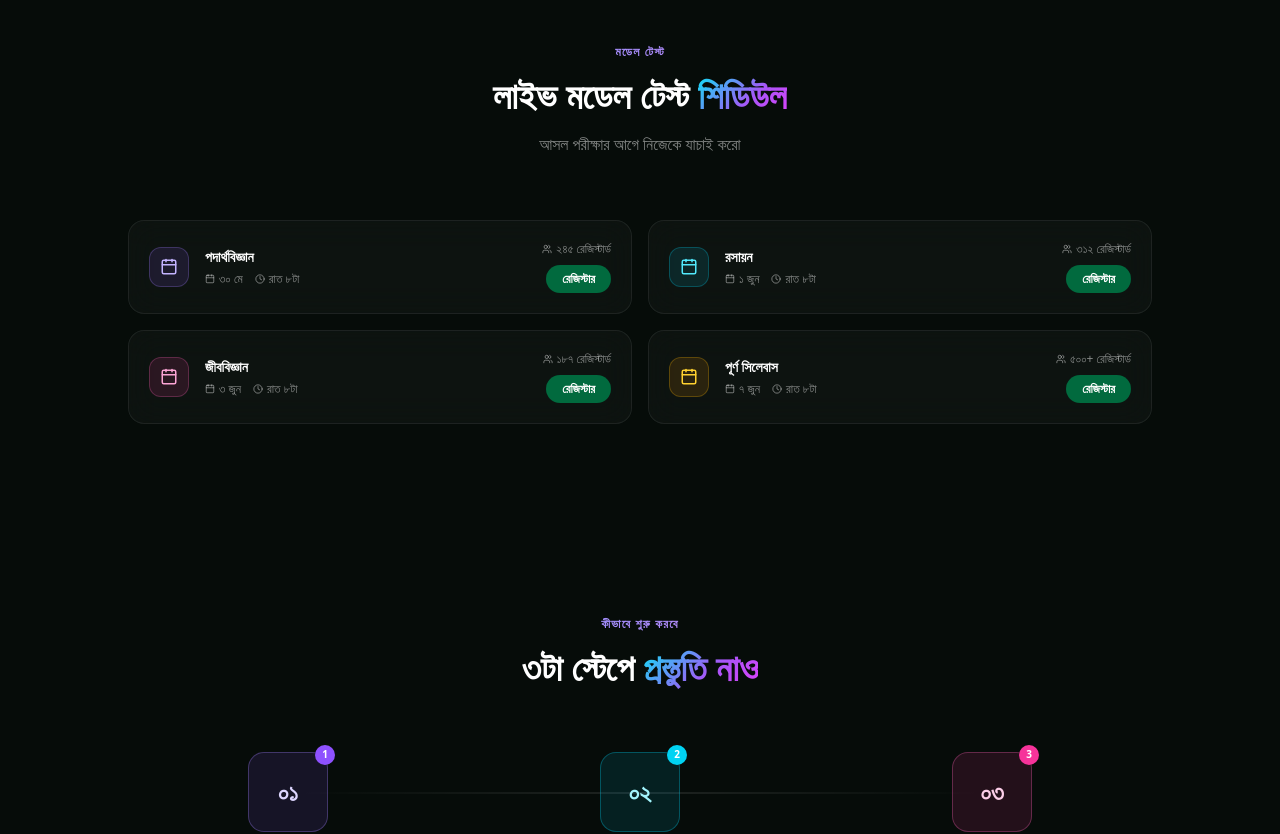
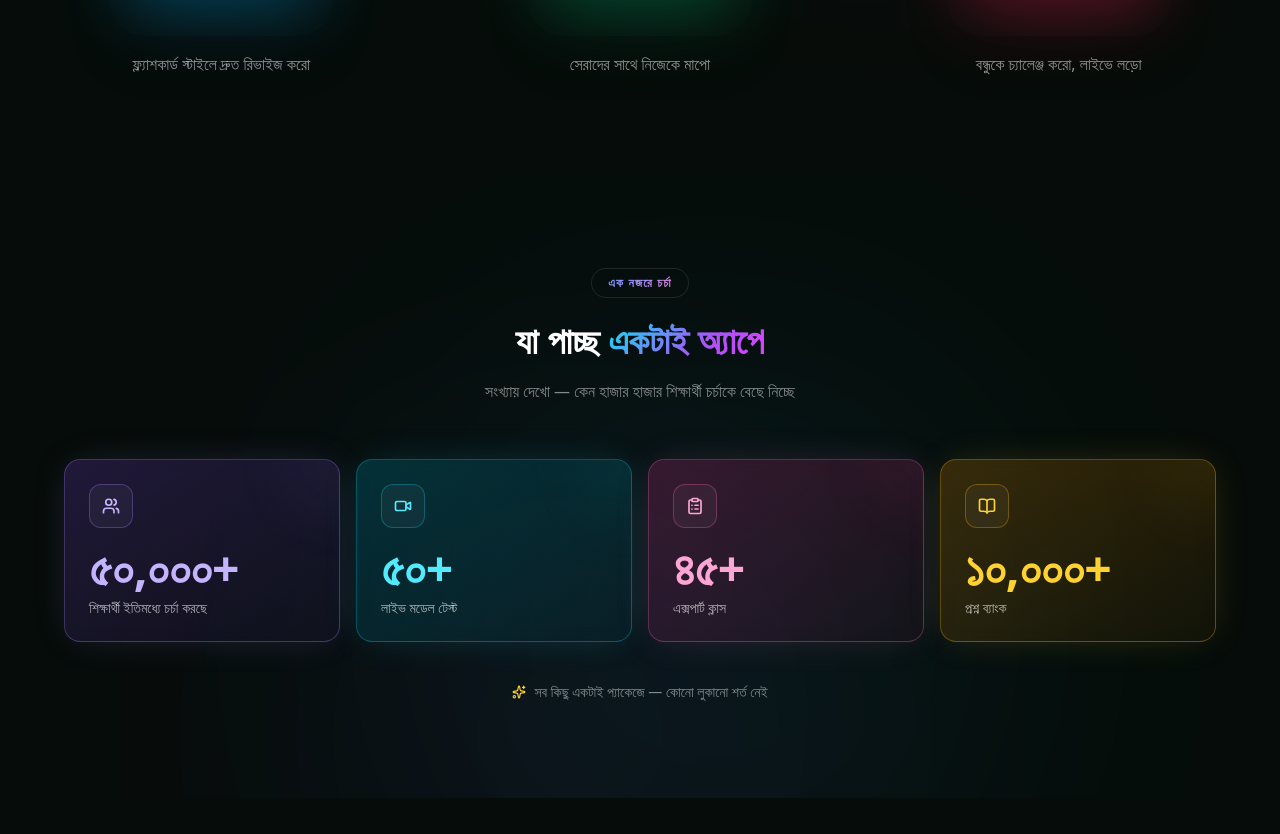
Before and after one commit to abdunnurwasit-156/chorcha_landing_ad, a React (Vite) app: page / in a window 1280 px wide. Shown: the part 2940-3774 px from the top of the page. Built offline with nearby package versions, Linux system fonts and the light colour scheme; grey boxes are pictures that could not be loaded; a web font is replaced by a local one.

Commit message:
Mobile UX overhaul: replace ModelTestSchedule with SummaryStats, fix flickering, bigger phones

```diff
--- a/src/components/AppShowcase.jsx
+++ b/src/components/AppShowcase.jsx
@@ -112,7 +112,7 @@ export default function AppShowcase({ data }) {
                 <div
                   className={`absolute inset-0 rounded-[36px] blur-2xl opacity-35 scale-90 ${v.bg}`}
                 />
-                <div className="relative w-52 sm:w-48 md:w-44 rounded-[36px] overflow-hidden shadow-2xl" style={{ aspectRatio: '9/19.5' }}>
+                <div className="relative w-64 sm:w-60 md:w-56 rounded-[36px] overflow-hidden shadow-2xl" style={{ aspectRatio: '9/19.5' }}>
                   <video
                     src={v.src}
                     autoPlay
@@ -124,7 +124,7 @@ export default function AppShowcase({ data }) {
                 </div>
               </div>
 
-              <p className="text-center text-sm text-white/55 mt-3 max-w-[180px]">
+              <p className="text-center text-sm sm:text-base text-white/60 mt-4 max-w-[220px]">
                 {v.desc}
               </p>
             </motion.div>
--- a/src/components/Instructors.jsx
+++ b/src/components/Instructors.jsx
@@ -122,20 +122,17 @@ export default function Instructors({ data }) {
           <div
             ref={trackRef}
             className="flex gap-4 overflow-x-auto scroll-smooth px-10 sm:px-14 pb-2"
-            style={{ scrollbarWidth: "none", msOverflowStyle: "none" }}
+            style={{ scrollbarWidth: "none", msOverflowStyle: "none", touchAction: "pan-x" }}
           >
             {data.instructors.map((inst, i) => {
               const c = subjectPalette[i % subjectPalette.length];
               return (
                 <motion.div
                   key={inst.name}
-                  initial={{ opacity: 0, y: 40 }}
-                  whileInView={{ opacity: 1, y: 0 }}
-                  viewport={{ once: true, margin: "0px 0px -80px 0px" }}
-                  transition={{ duration: 0.5, delay: i * 0.07 }}
                   whileHover={{ y: -6 }}
-                  className="group card-glass border border-white/8 rounded-3xl overflow-hidden flex-shrink-0 transition-all duration-300 cursor-default"
-                  style={{ width: CARD_WIDTH, boxShadow: `0 0 0 0 ${c.glow}` }}
+                  transition={{ duration: 0.25 }}
+                  className="group card-glass border border-white/8 rounded-3xl overflow-hidden flex-shrink-0 transition-shadow duration-300 cursor-default"
+                  style={{ width: CARD_WIDTH, boxShadow: `0 0 0 0 ${c.glow}`, willChange: "transform" }}
                 >
                   {/* Portrait */}
                   <div className="relative w-full overflow-hidden" style={{ aspectRatio: "3/4" }}>
--- /dev/null
+++ b/src/components/SummaryStats.jsx
@@ -0,0 +1,140 @@
+import { motion } from 'framer-motion'
+import { Users, Video, ClipboardList, BookOpen, Calendar, Sparkles } from 'lucide-react'
+import { PAGES } from '../data/content'
+
+const STATS_ADMISSION = [
+  {
+    icon: Users,
+    value: "৫০,০০০+",
+    label: "শিক্ষার্থী ইতিমধ্যে চর্চা করছে",
+    color: { bg: "from-violet-500/20 to-violet-500/5", border: "border-violet-400/30", icon: "text-violet-300", glow: "rgba(167,139,250,0.25)" },
+  },
+  {
+    icon: Video,
+    value: "৫০+",
+    label: "লাইভ মডেল টেস্ট",
+    color: { bg: "from-cyan-500/20 to-cyan-500/5",     border: "border-cyan-400/30",   icon: "text-cyan-300",   glow: "rgba(34,211,238,0.25)" },
+  },
+  {
+    icon: ClipboardList,
+    value: "৪৫+",
+    label: "এক্সপার্ট ক্লাস",
+    color: { bg: "from-pink-500/20 to-pink-500/5",     border: "border-pink-400/30",   icon: "text-pink-300",   glow: "rgba(244,114,182,0.25)" },
+  },
+  {
+    icon: BookOpen,
+    value: "১০,০০০+",
+    label: "প্রশ্ন ব্যাংক",
+    color: { bg: "from-amber-500/20 to-amber-500/5",   border: "border-amber-400/30",  icon: "text-amber-300",  glow: "rgba(251,191,36,0.25)" },
+  },
+]
+
+const STATS_HSC = [
+  {
+    icon: Users,
+    value: "৫০,০০০+",
+    label: "শিক্ষার্থী ইতিমধ্যে চর্চা করছে",
+    color: { bg: "from-violet-500/20 to-violet-500/5", border: "border-violet-400/30", icon: "text-violet-300", glow: "rgba(167,139,250,0.25)" },
+  },
+  {
+    icon: Video,
+    value: "১৫০+",
+    label: "একাডেমিক ভিডিও ক্লাস",
+    color: { bg: "from-cyan-500/20 to-cyan-500/5",     border: "border-cyan-400/30",   icon: "text-cyan-300",   glow: "rgba(34,211,238,0.25)" },
+  },
+  {
+    icon: ClipboardList,
+    value: "৮০+",
+    label: "টপিক টেস্ট ও মডেল টেস্ট",
+    color: { bg: "from-pink-500/20 to-pink-500/5",     border: "border-pink-400/30",   icon: "text-pink-300",   glow: "rgba(244,114,182,0.25)" },
+  },
+  {
+    icon: BookOpen,
+    value: "২০,০০০+",
+    label: "প্রশ্ন ব্যাংক",
+    color: { bg: "from-amber-500/20 to-amber-500/5",   border: "border-amber-400/30",  icon: "text-amber-300",  glow: "rgba(251,191,36,0.25)" },
+  },
+]
+
+export default function SummaryStats({ data }) {
+  const isHSC = data?.id === PAGES.HSC
+  const STATS = isHSC ? STATS_HSC : STATS_ADMISSION
+
+  return (
+    <section className="py-16 sm:py-20 md:py-24 px-4 sm:px-6 relative overflow-hidden">
+      <div className="absolute inset-0 pointer-events-none">
+        <div className="absolute top-1/2 left-1/4 w-[500px] h-[500px] rounded-full blur-[160px] opacity-[0.08] bg-violet-500" />
+        <div className="absolute top-1/3 right-1/4 w-[500px] h-[500px] rounded-full blur-[160px] opacity-[0.08] bg-cyan-400" />
+      </div>
+
+      <div className="max-w-6xl mx-auto relative">
+        <motion.div
+          initial={{ opacity: 0, y: 20 }}
+          whileInView={{ opacity: 1, y: 0 }}
+          viewport={{ once: true, margin: "0px 0px -80px 0px" }}
+          className="text-center mb-10 sm:mb-14"
+        >
+          <span className="inline-flex items-center gap-1.5 text-xs font-semibold tracking-widest uppercase mb-5 px-4 py-1.5 rounded-full border border-white/10 bg-white/[0.04] text-gradient-cool">
+            এক নজরে চর্চা
+          </span>
+          <h2 className="text-2xl sm:text-3xl md:text-4xl font-black text-white mb-4 leading-tight">
+            যা পাচ্ছ <span className="text-gradient-premium">একটাই অ্যাপে</span>
+          </h2>
+          <p className="text-sm sm:text-base text-white/50 max-w-xl mx-auto">
+            সংখ্যায় দেখো — কেন হাজার হাজার শিক্ষার্থী চর্চাকে বেছে নিচ্ছে
+          </p>
+        </motion.div>
+
+        {/* Big number card grid */}
+        <div className="grid grid-cols-2 lg:grid-cols-4 gap-3 sm:gap-4">
+          {STATS.map((stat, i) => {
+            const Icon = stat.icon
+            return (
+              <motion.div
+                key={stat.label}
+                initial={{ opacity: 0, y: 30 }}
+                whileInView={{ opacity: 1, y: 0 }}
+                viewport={{ once: true, margin: "0px 0px -80px 0px" }}
+                transition={{ duration: 0.5, delay: i * 0.08 }}
+                whileHover={{ y: -4 }}
+                className={`relative rounded-2xl p-5 sm:p-6 border ${stat.color.border} bg-gradient-to-br ${stat.color.bg} backdrop-blur-sm overflow-hidden group`}
+                style={{ boxShadow: `0 0 40px -12px ${stat.color.glow}` }}
+              >
+                {/* Subtle corner shine */}
+                <div
+                  className="absolute -top-12 -right-12 w-24 h-24 rounded-full blur-2xl opacity-30 group-hover:opacity-50 transition-opacity"
+                  style={{ background: stat.color.glow }}
+                />
+
+                <div className="relative">
+                  <div className={`w-10 h-10 sm:w-11 sm:h-11 rounded-xl flex items-center justify-center mb-4 bg-white/[0.04] border ${stat.color.border}`}>
+                    <Icon size={18} className={stat.color.icon} strokeWidth={2.25} />
+                  </div>
+
+                  <div className={`text-3xl sm:text-4xl md:text-5xl font-black ${stat.color.icon} mb-1.5 leading-none`}>
+                    {stat.value}
+                  </div>
+                  <p className="text-xs sm:text-sm text-white/65 leading-snug">
+                    {stat.label}
+                  </p>
+                </div>
+              </motion.div>
+            )
+          })}
+        </div>
+
+        {/* Trust line below */}
+        <motion.div
+          initial={{ opacity: 0 }}
+          whileInView={{ opacity: 1 }}
+          viewport={{ once: true, margin: "0px 0px -80px 0px" }}
+          transition={{ delay: 0.4 }}
+          className="flex items-center justify-center gap-2 mt-8 sm:mt-10 text-xs sm:text-sm text-white/50"
+        >
+          <Sparkles size={14} className="text-amber-300" />
+          <span>সব কিছু একটাই প্যাকেজে — কোনো লুকানো শর্ত নেই</span>
+        </motion.div>
+      </div>
+    </section>
+  )
+}
--- a/src/pages/AdmissionPage.jsx
+++ b/src/pages/AdmissionPage.jsx
@@ -2,7 +2,7 @@ import Navbar from '../components/Navbar'
 import Hero from '../components/Hero'
 import Features from '../components/Features'
 import AppShowcase from '../components/AppShowcase'
-import ModelTestSchedule from '../components/ModelTestSchedule'
+import SummaryStats from '../components/SummaryStats'
 import HowItWorks from '../components/HowItWorks'
 import Instructors from '../components/Instructors'
 import Toppers from '../components/Toppers'
@@ -19,7 +19,7 @@ export default function AdmissionPage({ activePage, onSwitch }) {
       <Hero data={admissionData} />
       <Features data={admissionData} />
       <AppShowcase data={admissionData} />
-      <ModelTestSchedule data={admissionData} />
+      <SummaryStats data={admissionData} />
       <HowItWorks data={admissionData} />
       <Instructors data={admissionData} />
       <Toppers data={admissionData} />
--- a/src/pages/HSCPage.jsx
+++ b/src/pages/HSCPage.jsx
@@ -1,6 +1,7 @@
 import Navbar from '../components/Navbar'
 import Hero from '../components/Hero'
 import StatsBar from '../components/StatsBar'
+import SummaryStats from '../components/SummaryStats'
 import Features from '../components/Features'
 import AppShowcase from '../components/AppShowcase'
 import Syllabus from '../components/Syllabus'
@@ -19,7 +20,7 @@ export default function HSCPage({ activePage, onSwitch }) {
     <div>
       <Navbar page={PAGES.HSC} activePage={activePage} onSwitch={onSwitch} />
       <Hero data={hscData} />
-      <StatsBar data={hscData} />
+      <SummaryStats data={hscData} />
       <Features data={hscData} />
       <AppShowcase data={hscData} />
       <Syllabus data={hscData} />
```
